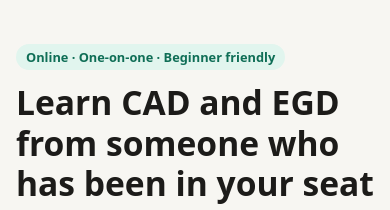
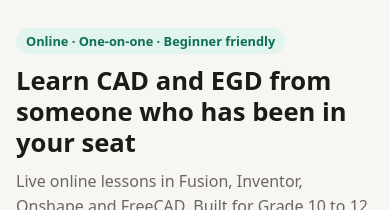
Before and after one commit to izzy-Davies04/cad-tutoring, a plain HTML site: page index.html in a window 390 px wide. Shown: the top 210 px of the page. Drawn offline with Linux system fonts and the light colour scheme.

Commit message:
Refactor CSS styles for responsive design
Headline: It scales smoothly with the screen width, so it never looks too big on a phone or too small on a desktop.

Phones (narrow screens): The cards stack in one column, and the “Book a trial lesson” and “See prices” buttons stretch full width. They no longer sit awkwardly side by side.

Large screens: The page gets slightly wider and the text slightly bigger, so it doesn’t look tiny on a big monitor.

Touchscreens: Buttons get extra padding so they’re easier to tap.

Text size: Phones no longer resize the text on their own when you rotate the screen.

```diff
--- a/index.html
+++ b/index.html
@@ -14,7 +14,7 @@ body{margin:0;background:var(--bg);color:var(--text);font:16px/1.6 system-ui,-ap
 main{max-width:820px;margin:0 auto;padding:0 16px 48px}
 .hero{padding:44px 0 28px}
 .tag{display:inline-block;font-size:.8rem;padding:3px 10px;border-radius:99px;background:var(--accent-t);color:var(--accent);font-weight:600}
-h1{font-size:2.1rem;line-height:1.2;margin:12px 0 10px}
+h1{font-size:clamp(1.6rem,5.5vw,2.4rem);line-height:1.2;margin:12px 0 10px}
 h2{font-size:1.35rem;margin:36px 0 12px}
 h3{margin:0 0 4px;font-size:1.05rem}
 p{margin:0 0 10px}.muted{color:var(--muted)}
@@ -37,6 +37,12 @@ summary{cursor:pointer;font-weight:600}
 .ad .btn{background:var(--on);color:var(--accent)}
 .ad.alt .btn{background:var(--accent);color:var(--on)}
 .adlabel{font-size:.7rem;text-transform:uppercase;letter-spacing:.08em;opacity:.75;margin-bottom:4px}
+html{-webkit-text-size-adjust:100%;text-size-adjust:100%}
+body{overflow-wrap:break-word}
+img,svg,video{max-width:100%;height:auto}
+@media (max-width:560px){.hero{padding:28px 0 20px}.btn{display:block;text-align:center;margin-bottom:8px}.btn.alt{margin-left:0}.card{padding:14px}.grid{grid-template-columns:1fr}h2{margin-top:28px}}
+@media (min-width:1100px){body{font-size:17px}main{max-width:960px}}
+@media (hover:none){.btn{padding:13px 20px}}
 footer{text-align:center;color:var(--muted);font-size:.85rem;margin-top:28px}
 </style>
 </head>
```
